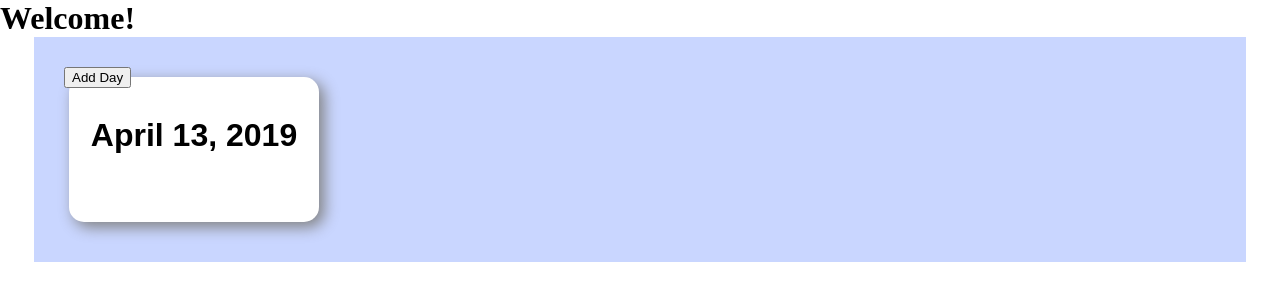
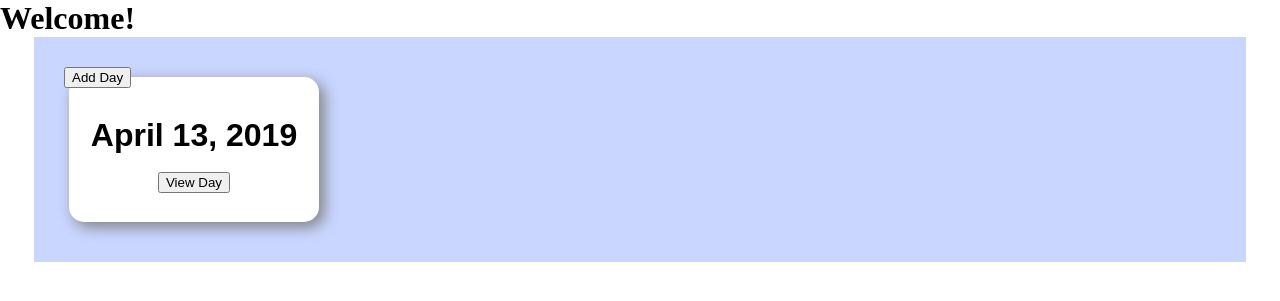
Before and after one commit to LienLeinad/BlueHacks2019, a Django app: page / in a window 1280 px wide. Shown: the top 301 px of the page. Run offline with Django 3.2, Linux system fonts and the light colour scheme; data comes from the database, SQL or seed files in the repository; both versions use the stored data as it was after the commit.

Commit message:
final integration finished

```diff
--- a/journal/journal/urls.py
+++ b/journal/journal/urls.py
@@ -22,4 +22,5 @@ urlpatterns = [
     path('', views.index),
     path('day_form/', views.day_form),
     path('plan_form/', views.plan_form),
+    path('<day_made>/', views.day_page, name = 'day_page')
 ]
--- a/journal/planner/forms.py
+++ b/journal/planner/forms.py
@@ -20,4 +20,4 @@ class PlanModelForm(forms.ModelForm):
 
     class Meta:
         model = Plans
-        fields = ('day', 'time_start', 'time_end', 'plan_title', 'plan_desc','plan_tag')
+        fields = ('time_start', 'time_end', 'plan_title', 'plan_desc','plan_tag')
--- a/journal/planner/views.py
+++ b/journal/planner/views.py
@@ -4,22 +4,41 @@ from .models import Day, Plans
 from .forms import DayForm,PlanForm,DayModelForm,PlanModelForm
 # Create your views here.
 def index(request):
+    if request.method == 'POST':
+        # day_made = request.session['day_made']
+        if 'submit' in request.POST:
+            day_form = DayModelForm(request.POST)
+            if day_form.is_valid():
+                print ("VALID DAY FORM YAY")
+                day_form.save()
+                return redirect(index)
+    day_list = Day.objects.order_by('day_made')[0:]
 
+    day_form = DayModelForm(request.POST)
+    context = {'day_list': day_list, 'day_form':day_form }
+    return render(request, 'homePage.html', context)
+def day_page(request,day_made):
+    if request.method == 'POST':
+        day = Day.objects.get(day_made = day_made)
 
-    if request.method == 'POST':
-        day_form = DayModelForm(request.POST)
-        if day_form.is_valid():
-            print ("VALID DAY FORM YAY")
-            day_form.save()
-            return redirect(index)
-
-
-    day_list = Day.objects.order_by('day_made')[0:]
+        if 'submit_plan' in request.POST:
+            plan_form = PlanModelForm(request.POST)
+            if plan_form.is_valid():
+                print (day)
+                print("PLAN FORM IS VALID FUCK YEAH")
+                time_start = plan_form.cleaned_data['time_start']
+                time_end = plan_form.cleaned_data['time_end']
+                plan_title = plan_form.cleaned_data['plan_title']
+                plan_desc = plan_form.cleaned_data['plan_desc']
+                plan_tag = plan_form.cleaned_data['plan_tag']
+                plan_obj = Plans(day = day, time_start = time_start, time_end = time_end, plan_title = plan_title, plan_desc = plan_desc, plan_tag = plan_tag)
+                plan_obj.save()
+                return redirect('./')
     plan_list = Plans.objects.order_by('time_start')[0:]
-    day_form = DayModelForm(request.POST)
-    context = {'day_list': day_list, 'plan_list': plan_list, 'day_form':day_form }
-    return render(request, 'homePage.html', context)
-
+    day_made = day_made
+    form = PlanModelForm()
+    context = {'plan_list': plan_list, 'day_made':day_made, 'form':form}
+    return render(request, 'dayPage.html', context)
 def day_form(request):
     if request.method == "POST":
         form = DayModelForm(request.POST)
--- a/journal/template/homePage.html
+++ b/journal/template/homePage.html
@@ -28,18 +28,20 @@
 					{{day_form}}
 					<br><br>
 
-	  				<button type="submit"> add day</button>
+	  				<button name="submit"> add day</button>
 				</form>
 	  		</div>
 		</div>
 		<!-- end of modal code-->
 		{% for day in day_list %}
+		<form action = "{{day.day_made|date:'Y-m-d'}}">
 
 			<div id="plan-card" class="plan">
 				<h1>{{day.day_made}}</h1><br>
-
+				<input name= "day_made" required id = "disabledInput" value = "{{day.day_made}}" disabled style = "display:none;">
+				<button name = "view_day"> View Day</button>
 			</div>
-
+		</form>
 		{% endfor %}
 	</div>
 	<script src="{% static 'modals.js'%}"></script>
```
Also changed, not shown: journal/template/dayPage.html (+13 -5 lines), journal/db.sqlite3.
